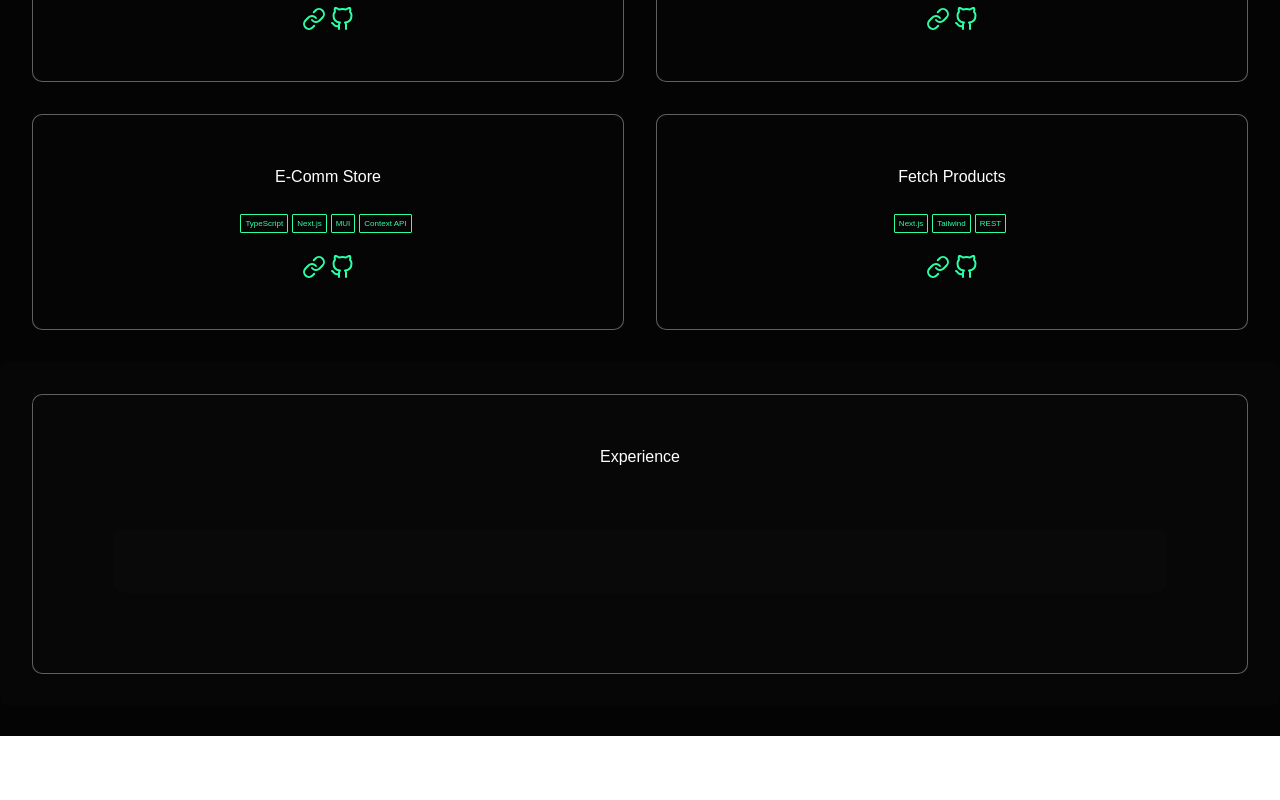
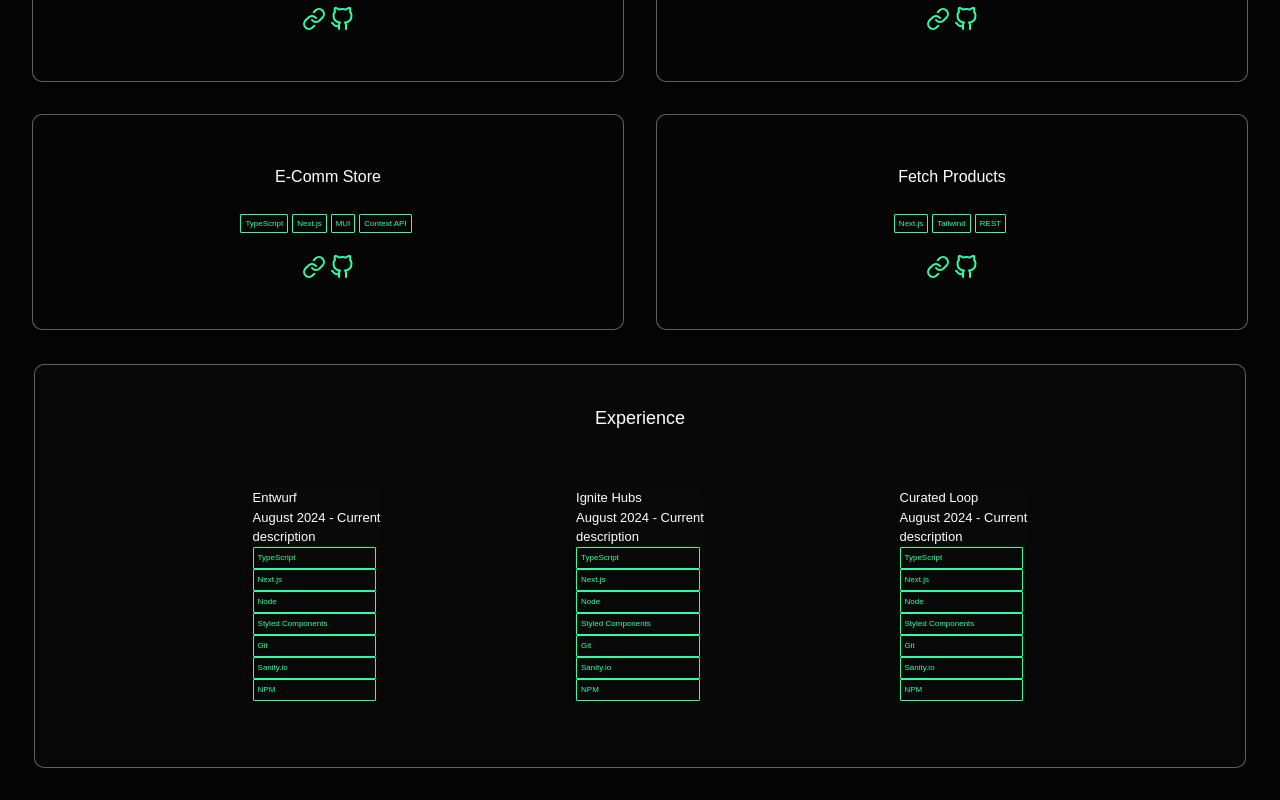
Before and after one commit to Jacobbidmead/v-3, a Next.js app: page / in a window 1280 px wide. Shown: the part 1149-1949 px from the top of the page. Before the commit the page ends 1885 px from the top, so only its background shows below. Built offline with nearby package versions, Linux system fonts and the light colour scheme; a web font is replaced by a local one.

Commit message:
feat: built out experience section

```diff
--- a/app/components/experience/Experience.style.tsx
+++ b/app/components/experience/Experience.style.tsx
@@ -4,49 +4,72 @@ import { motion } from "framer-motion";
 
 export const ExperienceHeader = styled.h4`
   color: white;
-  font-size: 16px;
+  font-size: 18px;
   display: flex;
   justify-content: center;
   padding-bottom: 30px;
 `;
 
 export const ExperienceContainer = styled.section`
-  background-size: cover;
   display: flex;
-  justify-content: center;
   flex-direction: column;
-  width: 100%;
+  width: 95%;
   margin-left: auto;
   margin-right: auto;
   margin-bottom: 30px;
   background-color: rgba(64, 63, 63, 0.033);
   border-radius: 10px;
-  padding: 30px;
 `;
 
 export const ExperienceSection = styled.div`
-  color: rgba(45, 255, 167, 0.764);
+  color: white;
   background-color: rgba(64, 63, 63, 0.033);
   border: 1px solid rgba(194, 193, 193, 0.477);
   border-radius: 10px;
   font-size: 13px;
-  padding: 50px;
+  padding: 40px 20px;
   margin: 2px;
+
   ${media.mobile`
   font-size:11px;
 `}
 `;
 
-export const ExperienceTextContainer = styled(motion.div)`
-  font-size: 164x;
-  color: white;
-  text-align: center;
-  padding: 30px;
+export const ExperienceTextContainer = styled.div`
+  width: 100%;
+  box-sizing: border-box;
+  padding: 2em;
+  display: flex;
+  flex-direction: row;
+  gap: 24px;
+  justify-content: space-evenly;
+
+  ${media.mobile`
+   flex-direction: column;
+   gap: 10px;
+   padding: 1em;
+  `}
+
+  ${media.tablet`
+  flex-direction: column;
+`}
 `;
 
 export const ExperienceText = styled(motion.div)`
-  padding: 2rem;
+  display: flex;
+  flex-direction: column;
   border-radius: 10px;
   border-radius: 10px;
   background-color: rgba(64, 63, 63, 0.033);
 `;
+
+export const ExperienceParagraph = styled.p``;
+
+export const Tech = styled.span`
+  color: rgb(45, 255, 167);
+  border: 1px solid;
+  padding: 4px;
+  border-radius: 1px;
+  margin-right: 4px;
+  font-size: 8px;
+`;
--- a/app/components/experience/Experience.tsx
+++ b/app/components/experience/Experience.tsx
@@ -19,6 +19,18 @@ const experience = [
     description: `description`,
     technologies: ["TypeScript", "Next.js", "Node", "Styled Components", "Git", "Sanity.io", "NPM"],
   },
+  {
+    company: `Ignite Hubs`,
+    dates: `August 2024 - Current`,
+    description: `description`,
+    technologies: ["TypeScript", "Next.js", "Node", "Styled Components", "Git", "Sanity.io", "NPM"],
+  },
+  {
+    company: `Curated Loop`,
+    dates: `August 2024 - Current`,
+    description: `description`,
+    technologies: ["TypeScript", "Next.js", "Node", "Styled Components", "Git", "Sanity.io", "NPM"],
+  },
 ];
 
 const Experience: React.FC<ExperienceProps> = () => {
--- a/app/components/experience/ExperienceTextSection.tsx
+++ b/app/components/experience/ExperienceTextSection.tsx
@@ -1,6 +1,12 @@
 "use client";
 
-import { ExperienceText, ExperienceTextContainer } from "./Experience.style";
+import {
+  ExperienceParagraph,
+  ExperienceText,
+  ExperienceTextContainer,
+  ExperienceHeader,
+  Tech,
+} from "./Experience.style";
 
 interface Experience {
   company: string;
@@ -15,7 +21,19 @@ const ExperienceTextSection: React.FC<ExperienceProps> = ({ experience }) => {
   return (
     <>
       <ExperienceTextContainer>
-        <ExperienceText></ExperienceText>
+        {experience.map((job) => (
+          <>
+            <ExperienceText>
+              {job.company}
+              <ExperienceParagraph>{job.dates}</ExperienceParagraph>
+              <ExperienceParagraph>{job.description}</ExperienceParagraph>
+
+              {job.technologies.map((tech, index) => (
+                <Tech key={index}>{tech}</Tech>
+              ))}
+            </ExperienceText>
+          </>
+        ))}
       </ExperienceTextContainer>
     </>
   );
```
